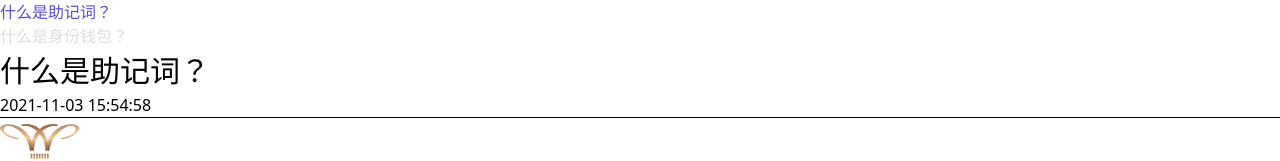
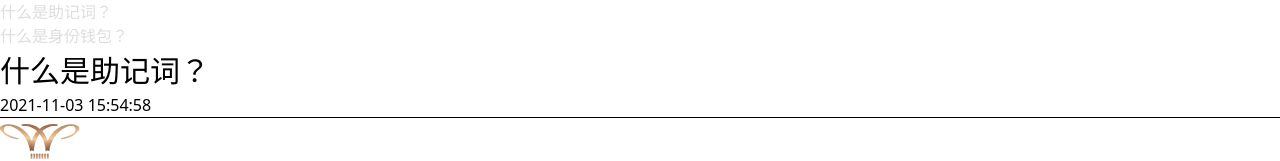
Before and after one commit to katelove/practice-wallet, a Vue app: page /docs in a window 1280 px wide. Shown: the top 161 px of the page. Built offline with nearby package versions, Linux system fonts and the light colour scheme.

Commit message:
change hover button

```diff
--- a/src/views/Article/Docs.vue
+++ b/src/views/Article/Docs.vue
@@ -5,7 +5,7 @@
                 <li v-for="(item,index) in blockArray"
                     :key="index"
                     class="text-lightColor-400 hover:text-violetColor-500 "
-                    :class="{'active:bg-violetColor-500 active:rounded-md active:text-lightColor-100':index === activeIndex}"
+                    :class="{'hover:bg-violetColor-500 hover:rounded-md hover:text-lightColor-100 hover:cursor-pointer':index === activeIndex}"
                     @click="activeIndex =index"
                 >
                 {{blockArray[index].title}}
```
